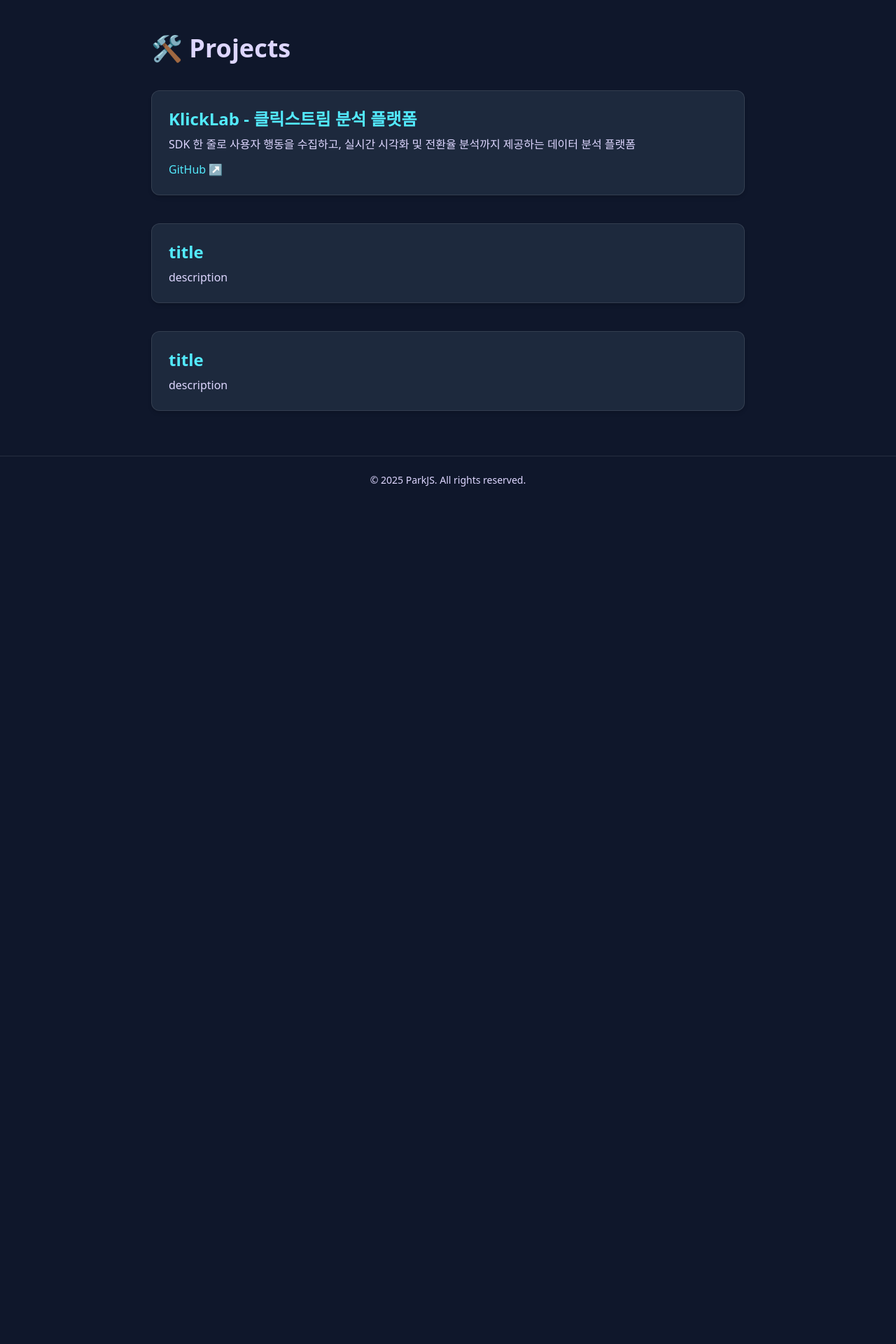
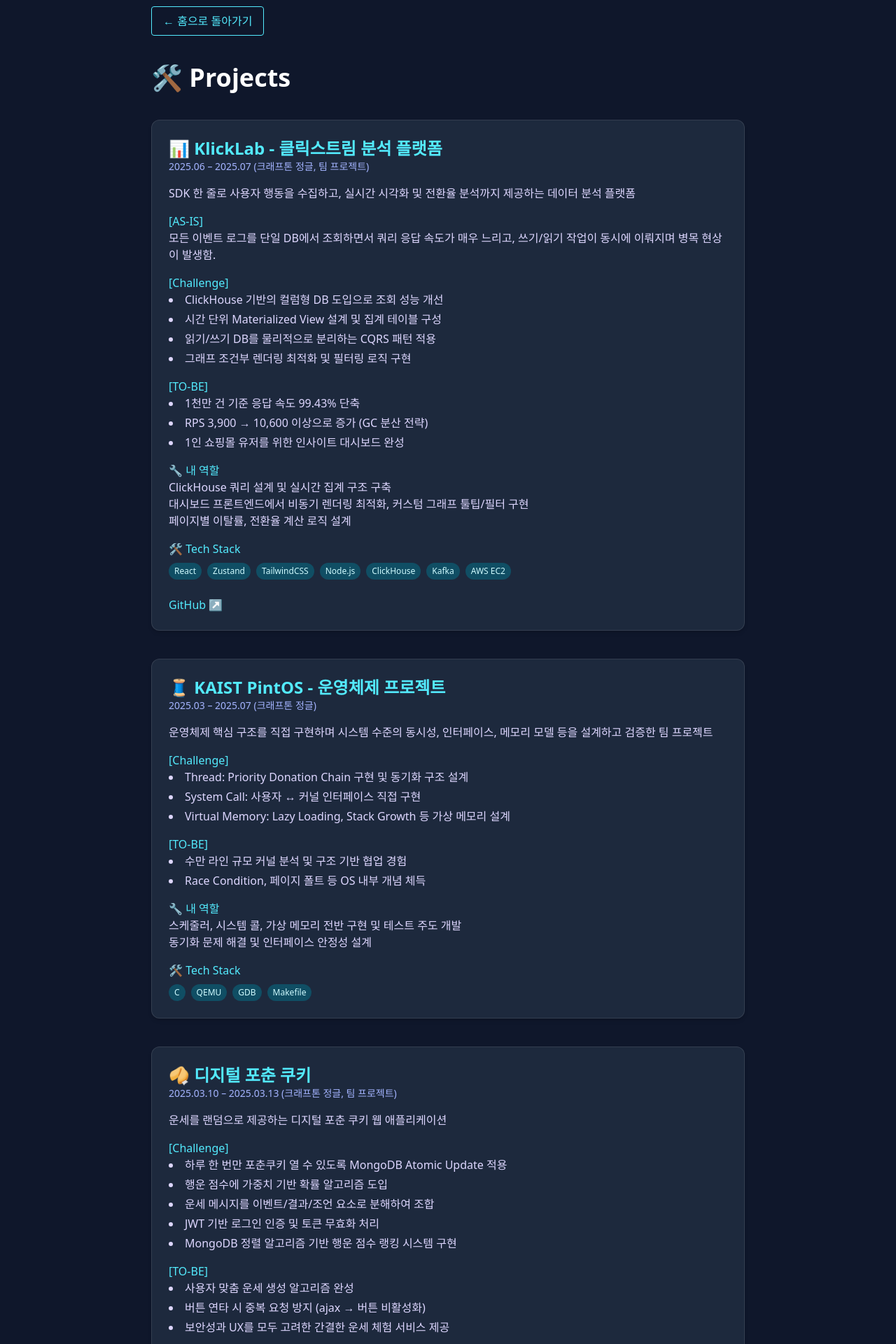
Before and after one commit to qkrwns1478/my-portfolio, a Next.js app: page /projects in a window 1280 px wide. Shown: the part 100-2020 px from the top of the page at 70% size. Before the commit the page ends 820 px from the top, so only its background shows below. Built offline with nearby package versions, Linux system fonts and the light colour scheme.

Commit message:
Projects 페이지 업데이트

```diff
--- a/app/projects/page.tsx
+++ b/app/projects/page.tsx
@@ -1,41 +1,89 @@
-interface Project {
-  title: string;
-  description: string;
-  link?: string;
-}
+import Link from "next/link";
+import { projects } from '@/data/projects';
 
-const projects: Project[] = [
-  {
-    title: 'KlickLab - 클릭스트림 분석 플랫폼',
-    description: 'SDK 한 줄로 사용자 행동을 수집하고, 실시간 시각화 및 전환율 분석까지 제공하는 데이터 분석 플랫폼',
-    link: 'https://github.com/Eatventory/KlickLab'
-  },
-  {
-    title: 'title',
-    description: 'description',
-  },
-  {
-    title: 'title',
-    description: 'description',
-  },
-];
+export default function ProjectsPage() {
+  return (
+    <>
+    <div>
+      <Link href="/">
+        <button className="px-4 py-2 border border-cyan-300 text-cyan-300 rounded hover:bg-cyan-300 hover:text-black transition">
+          ← 홈으로 돌아가기
+        </button>
+      </Link>
+    </div>
+    <section className="space-y-10 py-10">
+      <h2 className="text-4xl font-bold text-white">🛠 Projects</h2>
 
-export default function Projects() {
-  return (
-    <section className="space-y-10 py-10">
-      <h2 className="text-4xl font-bold">🛠 Projects</h2>
       {projects.map((project, idx) => (
         <div
           key={idx}
-          className="border border-white/10 rounded-xl p-6 shadow-md bg-slate-800"
+          className="border border-white/10 rounded-xl p-6 shadow-md bg-slate-800 space-y-4"
         >
-          <h3 className="text-2xl font-semibold text-cyan-300">{project.title}</h3>
-          <p className="mt-2 text-violet-200">{project.description}</p>
+          <div>
+            <h3 className="text-2xl font-semibold text-cyan-300">{project.title}</h3>
+            <p className="text-sm text-indigo-300">{project.period}</p>
+          </div>
+
+          <p className="text-violet-200">{project.summary}</p>
+
+          {project.asis && (
+            <div>
+              <p className="text-cyan-300 font-medium">[AS-IS]</p>
+              <p className="text-violet-200">{project.asis}</p>
+            </div>
+          )}
+
+          {project.challenge && (
+            <div>
+              <p className="text-cyan-300 font-medium">[Challenge]</p>
+              <ul className="list-disc list-inside text-violet-200 space-y-1">
+                {project.challenge.map((item, i) => (
+                  <li key={i}>{item}</li>
+                ))}
+              </ul>
+            </div>
+          )}
+
+          {project.tobe && (
+            <div>
+              <p className="text-cyan-300 font-medium">[TO-BE]</p>
+              <ul className="list-disc list-inside text-violet-200 space-y-1">
+                {project.tobe.map((item, i) => (
+                  <li key={i}>{item}</li>
+                ))}
+              </ul>
+            </div>
+          )}
+
+          {project.role && (
+            <div>
+              <p className="text-cyan-300 font-medium">🔧 내 역할</p>
+              <p className="whitespace-pre-line text-violet-200">{project.role}</p>
+            </div>
+          )}
+
+          {project.stack && (
+            <div>
+              <p className="text-cyan-300 font-medium">🛠 Tech Stack</p>
+              <div className="flex flex-wrap gap-2 pt-2">
+                {project.stack.map((tech) => (
+                  <span
+                    key={tech}
+                    className="text-xs px-2 py-1 bg-cyan-900 text-cyan-100 rounded-full"
+                  >
+                    {tech}
+                  </span>
+                ))}
+              </div>
+            </div>
+          )}
+
           {project.link && (
             <a
               href={project.link}
               target="_blank"
-              className="hover:underline mt-3 inline-block text-cyan-300"
+              rel="noopener noreferrer"
+              className="hover:underline mt-2 inline-block text-cyan-300"
             >
               GitHub ↗
             </a>
@@ -43,5 +91,6 @@
         </div>
       ))}
     </section>
+    </>
   );
 }
--- /dev/null
+++ b/data/projects.ts
@@ -0,0 +1,131 @@
+// data/projects.ts
+export interface Project {
+  title: string;
+  period: string;
+  summary: string;
+  asis?: string;
+  challenge?: string[];
+  tobe?: string[];
+  role?: string;
+  stack?: string[];
+  link?: string;
+}
+
+export const projects: Project[] = [
+  {
+    title: '📊 KlickLab - 클릭스트림 분석 플랫폼',
+    period: '2025.06 – 2025.07 (크래프톤 정글, 팀 프로젝트)',
+    summary:
+      'SDK 한 줄로 사용자 행동을 수집하고, 실시간 시각화 및 전환율 분석까지 제공하는 데이터 분석 플랫폼',
+    asis:
+      '모든 이벤트 로그를 단일 DB에서 조회하면서 쿼리 응답 속도가 매우 느리고, 쓰기/읽기 작업이 동시에 이뤄지며 병목 현상이 발생함.',
+    challenge: [
+      'ClickHouse 기반의 컬럼형 DB 도입으로 조회 성능 개선',
+      '시간 단위 Materialized View 설계 및 집계 테이블 구성',
+      '읽기/쓰기 DB를 물리적으로 분리하는 CQRS 패턴 적용',
+      '그래프 조건부 렌더링 최적화 및 필터링 로직 구현',
+    ],
+    tobe: [
+      '1천만 건 기준 응답 속도 99.43% 단축',
+      'RPS 3,900 → 10,600 이상으로 증가 (GC 분산 전략)',
+      '1인 쇼핑몰 유저를 위한 인사이트 대시보드 완성',
+    ],
+    role:
+      'ClickHouse 쿼리 설계 및 실시간 집계 구조 구축\n대시보드 프론트엔드에서 비동기 렌더링 최적화, 커스텀 그래프 툴팁/필터 구현\n페이지별 이탈률, 전환율 계산 로직 설계',
+    stack: [
+      'React',
+      'Zustand',
+      'TailwindCSS',
+      'Node.js',
+      'ClickHouse',
+      'Kafka',
+      'AWS EC2',
+    ],
+    link: 'https://github.com/Eatventory/KlickLab',
+  },
+  {
+    title: '🧵 KAIST PintOS - 운영체제 프로젝트',
+    period: '2025.03 – 2025.07 (크래프톤 정글)',
+    summary:
+      '운영체제 핵심 구조를 직접 구현하며 시스템 수준의 동시성, 인터페이스, 메모리 모델 등을 설계하고 검증한 팀 프로젝트',
+    challenge: [
+      'Thread: Priority Donation Chain 구현 및 동기화 구조 설계',
+      'System Call: 사용자 ↔ 커널 인터페이스 직접 구현',
+      'Virtual Memory: Lazy Loading, Stack Growth 등 가상 메모리 설계',
+    ],
+    tobe: [
+      '수만 라인 규모 커널 분석 및 구조 기반 협업 경험',
+      'Race Condition, 페이지 폴트 등 OS 내부 개념 체득',
+    ],
+    role:
+      '스케줄러, 시스템 콜, 가상 메모리 전반 구현 및 테스트 주도 개발\n동기화 문제 해결 및 인터페이스 안정성 설계',
+    stack: ['C', 'QEMU', 'GDB', 'Makefile'],
+  },
+  {
+    title: '🥠 디지털 포춘 쿠키',
+    period: '2025.03.10 – 2025.03.13 (크래프톤 정글, 팀 프로젝트)',
+    summary: '운세를 랜덤으로 제공하는 디지털 포춘 쿠키 웹 애플리케이션',
+    challenge: [
+      '하루 한 번만 포춘쿠키 열 수 있도록 MongoDB Atomic Update 적용',
+      '행운 점수에 가중치 기반 확률 알고리즘 도입',
+      '운세 메시지를 이벤트/결과/조언 요소로 분해하여 조합',
+      'JWT 기반 로그인 인증 및 토큰 무효화 처리',
+      'MongoDB 정렬 알고리즘 기반 행운 점수 랭킹 시스템 구현',
+    ],
+    tobe: [
+      '사용자 맞춤 운세 생성 알고리즘 완성',
+      '버튼 연타 시 중복 요청 방지 (ajax → 버튼 비활성화)',
+      '보안성과 UX를 모두 고려한 간결한 운세 체험 서비스 제공',
+    ],
+    role:
+      '프론트엔드 개발 및 포춘쿠키 대시보드 UI/UX 구현\nFlask 백엔드 서버 연동 및 AWS 서버 배포',
+    stack: [
+      'TailwindCSS',
+      'JavaScript',
+      'Python',
+      'Flask',
+      'Jinja',
+      'MongoDB',
+    ],
+    link: 'https://github.com/qkrwns1478/digital-fortune-cookie',
+  },
+  {
+    title: '🌀 STM32 선풍기 제어 시스템',
+    period: '2024.03 – 2024.06 (전공 프로젝트)',
+    summary:
+      '인터럽트 기반 사용자 입력을 처리하고 PWM 제어를 안정화한 MCU 임베디드 제어 프로젝트',
+    asis:
+      '인터럽트 기반 처리 중 변수 값 불일치 및 PWM 제어 구조 부재로 인한 실시간 반응 실패',
+    challenge: [
+      '하드웨어 레지스터 직접 제어를 통해 GPIO, PWM 설정',
+      'volatile 키워드를 활용한 인터럽트/루프 간 동기화 보장',
+    ],
+    tobe: [
+      '버튼 입력에 따라 즉각적으로 선풍기 강도 변경',
+      'MCU 수준에서 동작하는 안정적인 제어 로직 구현',
+    ],
+    role:
+      '전 과정 개인 수행 (MCU 코드 작성, 회로 설계, 디버깅)\n인터럽트 동기화 및 실시간 반응 로직 구현',
+    stack: ['STM32F', 'Embedded C'],
+  },
+  {
+    title: '🧾 키오스크 버전 관리 백오피스',
+    period: '2024.01 – 2024.02 (현장실습, moki)',
+    summary:
+      '사업장 단말기별 APK 버전 현황 조회 및 안정적인 분할 업로드 기능을 지원하는 관리자용 백오피스 시스템',
+    asis:
+      'APK 배포가 수동으로 이뤄졌고, 업로드 중 오류 발생 시 전체 파일이 유실됨. 사업장별 버전 관리가 어려웠음.',
+    challenge: [
+      'APK 파일 분할 업로드 및 서버 병합 로직 설계',
+      '사업장별 설치 버전 일괄 조회 기능 구현',
+      '업로드 이력 확인 및 관리자 UI 개발',
+    ],
+    tobe: [
+      '대용량 업로드 중 실패율 감소 및 재전송 기능 확보',
+      '현장 단말기 상태를 중앙에서 통합 관리할 수 있는 구조 완성',
+    ],
+    role:
+      '관리자 웹 UI 및 업로드 페이지 개발\n분할 업로드 / 서버 병합 로직 구현\n설치 현황 조회 및 이력 확인 기능 개발',
+    stack: ['JavaScript', 'PHP', 'MySQL'],
+  },
+];
```
